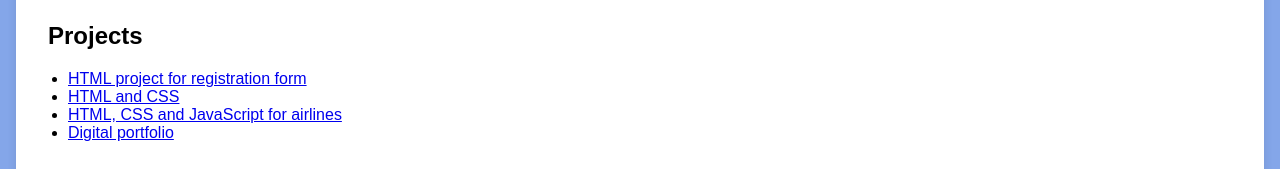
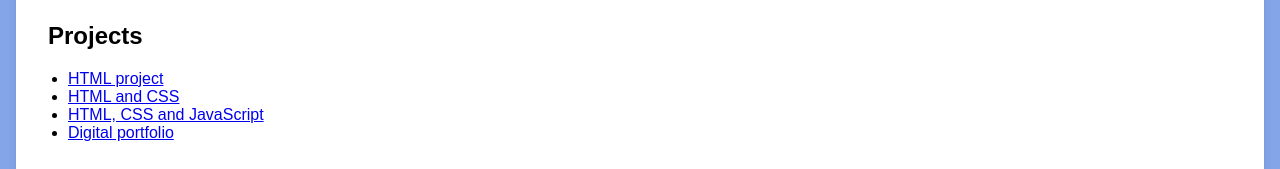
Before and after one commit to dhilsha2006/Digital-portfolio, a plain HTML site: page resume.html in a window 1280 px wide. Shown: the part 966-1135 px from the top of the page. Drawn offline with Linux system fonts and the light colour scheme.

Commit message:
Update resume.html

```diff
--- a/resume.html
+++ b/resume.html
@@ -151,9 +151,9 @@
         <div class="section-content">
             <h2>Projects</h2>
             <ul>
-                <li><a href="#">HTML project for registration form  </a></li>
+                <li><a href="#">HTML project</a></li>
                 <li><a href="#">HTML and CSS </a></li>
-                <li><a href="#">HTML, CSS and JavaScript for airlines  </a></li>
+                <li><a href="#">HTML, CSS and JavaScript</a></li>
                 <li><a href="#">Digital portfolio </a></li>
 
             </ul>
@@ -165,7 +165,7 @@
         <div class="section-content">
             <center>
             <h2>Resume</h2>
-            <a href="file.pdf" target="_blank" class="download-button">Download CV</a>
+            <a href="Resume.html" target="_blank" class="download-button">Download CV</a>
         </center>
         </div>
 
```
